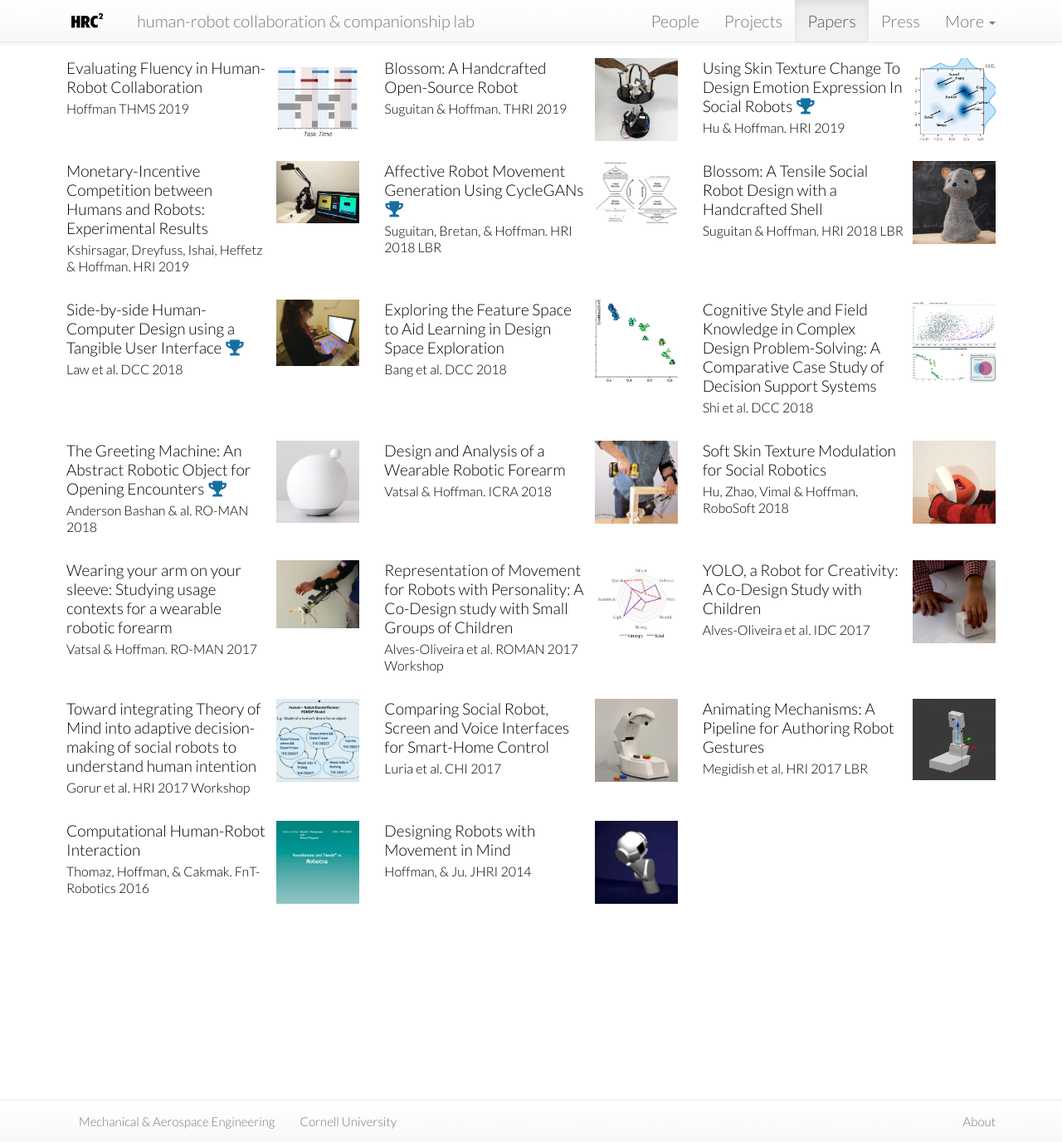
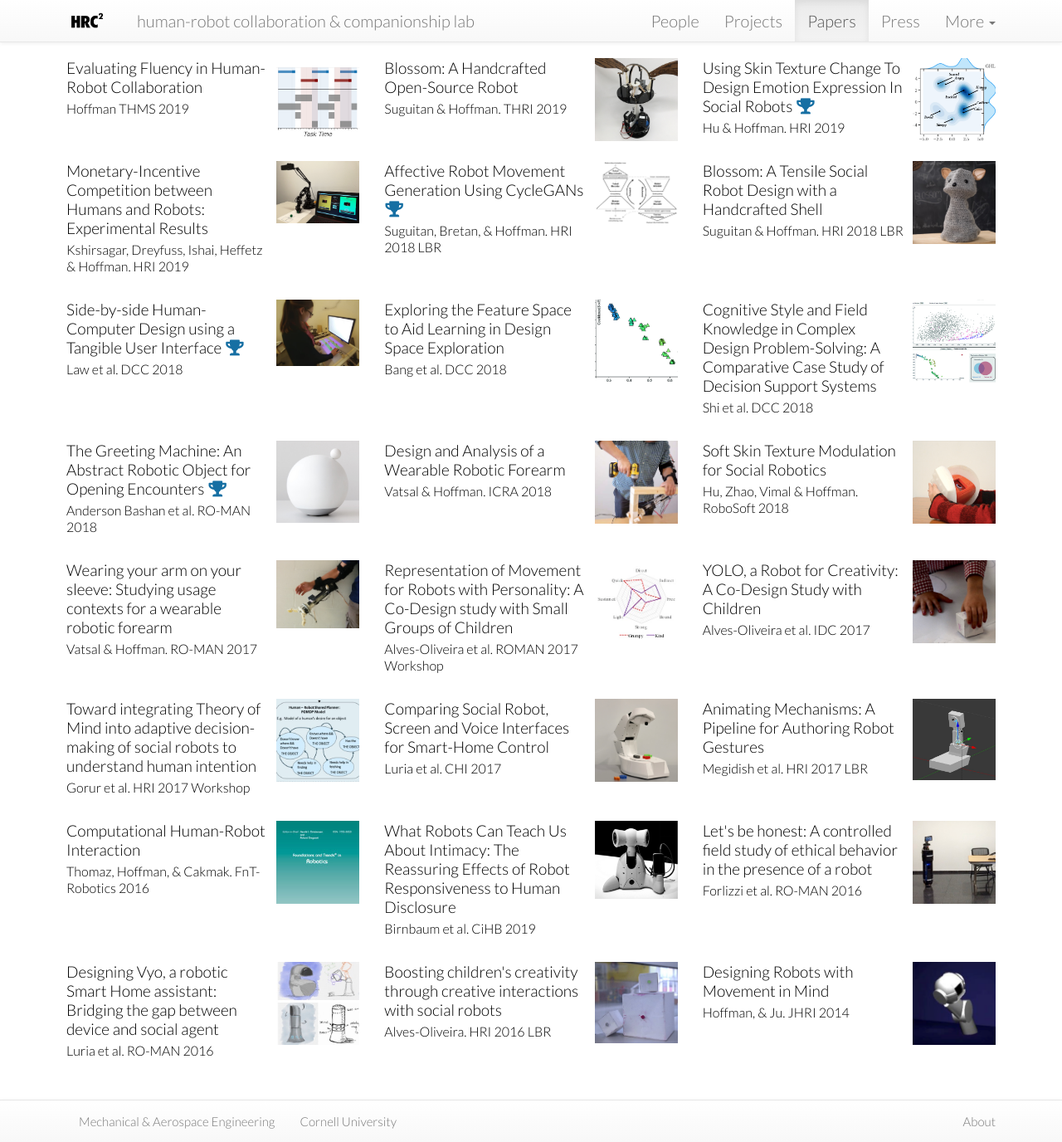
Before and after one commit to hrc2/hrc2.github.io, a Jekyll site: the page built from papers/index.html, in a window 1280 px wide and 1376 px high. Shown: the whole window at 83% size. Built offline with Jekyll 4.4.1, drawn with Linux system fonts in a browser that asks for light colours; nearby versions of some CDN libraries; some web fonts are replaced.

Commit message:
Papers papers papers

```diff
--- /dev/null
+++ b/papers/_posts/2016-03-01-boosting-children.md
@@ -0,0 +1,32 @@
+---
+layout: paper
+title: "Boosting children's creativity through creative interactions with social robots"
+year: "2016"
+shortref: "Alves-Oliveira. HRI 2016 LBR"
+shorttitle: "Boosting children's creativity through creative interactions with social robots"
+nickname: boosting-children-lbr
+journal: "2016 ACM/IEEE International Conference on Human-Robot Interaction (HRI)"
+volume:
+issue:
+pages: 591-592
+authors: "Alves-Oliveira, P., Paiva, A., Arriaga, P., & Hoffman, G."
+image: codesign-cubes.jpg
+pdf:
+pdflink:
+fulltext: https://dl.acm.org/citation.cfm?id=2906996
+pubtype: conference
+github:
+pmid:
+pmcid:
+f1000:
+figshare:
+doi:
+category: papers
+published: true
+tags: [social robot, design]
+---
+{% include JB/setup %}
+
+# Abstract
+
+Abstract: Creativity is one of the most important and pervasive of all human abilities. However, it seems to decline during school age years, in a phenomenon entitled “creative crisis”. As developed societies are shifting from an industrialized economy to a creative economy, there is a need to support creative abilities through life. With this work, we aim to use social robots as boosters for creative-driven behaviors with children.
--- /dev/null
+++ b/papers/_posts/2016-08-27-designing-vyo.md
@@ -0,0 +1,32 @@
+---
+layout: paper
+title: "Designing Vyo, a robotic Smart Home assistant: Bridging the gap between device and social agent"
+year: "2016"
+shortref: "Luria et al. RO-MAN 2016"
+shorttitle: "Designing Vyo, a robotic Smart Home assistant"
+nickname: designing-vyo
+journal: "IEEE International Symposium on Robot and Human Interactive Communication (RO-MAN)"
+volume:
+issue:
+pages:
+authors: "Luria, M., Hoffman, G., Megidish, B., Zuckerman, O., & Park, S."
+image: vyo-design.jpg
+pdf: LuriaetalROMAN16.pdf
+htmllink:
+pubtype: conference
+github:
+pmid:
+pmcid:
+f1000:
+figshare:
+doi: 10.1109/ROMAN.2016.7745234
+category: papers
+published: true
+award:
+tags: [design]
+---
+{% include JB/setup %}
+
+# Abstract
+
+We describe the design process of “Vyo”, a personal assistant serving as a centralized interface for smart home devices. Building on the concepts of ubiquitous and engaging computing in the domestic environment, we identified five design goals for the home robot: engaging, unobtrusive, device-like, respectful, and reassuring. These goals led our design process, which included simultaneous iterative development of the robot's morphology, nonverbal behavior and interaction schemas. We continued with user-centered design research using puppet prototypes of the robot to assess and refine our design choices. The resulting robot, Vyo, straddles the boundary between a monitoring device and a socially expressive agent, and presents a number of novel design outcomes: The combination of TUI “phicons” with social robotics; gesture-related screen exposure; and a non-anthropomorphic monocular expressive face. We discuss how our design goals are expressed in the elements of the robot's final design.
--- /dev/null
+++ b/papers/_posts/2016-08-27-honesty-mobi.md
@@ -0,0 +1,32 @@
+---
+layout: paper
+title: "Let's be honest: A controlled field study of ethical behavior in the presence of a robot"
+year: "2016"
+shortref: "Forlizzi et al. RO-MAN 2016"
+shorttitle: "Let's be honest: A controlled field study of ethical behavior in the presence of a robot"
+nickname: honesty-mobi
+journal: "IEEE International Symposium on Robot and Human Interactive Communication (RO-MAN)"
+volume:
+issue:
+pages:
+authors: "Forlizzi, J., Saensuksopa, T., Salaets, N., Shomin, M., Mericli, T., & Hoffman, G."
+image: mobi-honesty.jpg
+pdf: ForlizzietalROMAN16.pdf
+htmllink:
+pubtype: conference
+github:
+pmid:
+pmcid:
+f1000:
+figshare:
+doi: 10.1109/ROMAN.2016.7745206
+category: papers
+published: true
+award:
+tags: [design]
+---
+{% include JB/setup %}
+
+# Abstract
+
+Human-robot collaboration will increasingly take place in human social settings, including contexts where ethical and honest behavior is paramount. How might these robots affect human honesty? In this paper, we present first evidence of how a robot's presence affects people's ethical behavior in a controlled field study. We observed people passing by a food plate marked as “reserved”, comparing three conditions: no observer, a human observer, and a robot observer. We found that a human observer elicits less attention than a robot, but evokes more of a socially normative presence causing people to act honestly. Conversely, we found that a robot observer elicits more attention, engagement, and a monitoring presence. But even though people were suspicious that they were being monitored, they still behaved dishonestly in the robot observer condition.
--- /dev/null
+++ b/papers/_posts/2016-10-15-robot-intimacy.md
@@ -0,0 +1,33 @@
+---
+layout: paper
+title: "What Robots Can Teach Us About Intimacy: The Reassuring Effects of Robot Responsiveness to Human Disclosure"
+year: "2019"
+shortref: "Birnbaum et al. CiHB 2019"
+shorttitle: "What Robots Can Teach Us About Intimacy"
+nickname: robot-intimacy
+journal: "Computers in Human Behavior"
+volume: 63
+issue:
+pages: 416-423
+authors: "Birnbaum, G., Mizrahi, M., Hoffman, G., Reis, H., Finkel, E., & Sass, O."
+image: travis-front.jpg
+pdf: BirnbaumetalCiHB16.pdf
+pdflink:
+fulltext:
+pubtype: journal
+github:
+pmid:
+pmcid:
+f1000:
+figshare:
+doi: 10.1016/j.chb.2016.05.064
+category: papers
+published: true
+tags:
+- studies
+---
+{% include JB/setup %}
+
+# Abstract
+
+Perceiving another person as responsive to one’s needs is inherent to the formation of attachment bonds and is the foundation for safe-haven and secure-base processes. Two studies examined whether such processes also apply to interactions with robots. In both studies, participants had one-at-a-time sessions, in which they disclosed a personal event to a non-humanoid robot that responded either responsively or unresponsively across two modalities (gestures, text). Study 1 showed that a robot’s responsiveness increased perceptions of its appealing traits, approach behaviors towards the robot, and the willingness to use it as a companion in stressful situations. Study 2 found that in addition to producing similar reactions in a different context, interacting with a responsive robot improved self-perceptions during a subsequent stress-generating task. These findings suggest that humans not only utilize responsiveness cues to ascribe social intentions to robots, but can actually use them as a source of consolation and security.
--- a/papers/_posts/2018-08-27-greetingmachine-roman.md
+++ b/papers/_posts/2018-08-27-greetingmachine-roman.md
@@ -2,7 +2,7 @@
 layout: paper
 title: "The Greeting Machine: An Abstract Robotic Object for Opening Encounters"
 year: "2018"
-shortref: "Anderson Bashan & al. RO-MAN 2018"
+shortref: "Anderson Bashan et al. RO-MAN 2018"
 shorttitle: "The Greeting Machine: An Abstract Robotic Object for Opening Encounters"
 nickname: greetingmachine-roman18
 journal: "IEEE International Symposium on Robot and Human Interactive Communication (RO-MAN)"
```
Also changed, not shown: assets/images/papers/codesign-cubes.jpg (added), assets/images/papers/mobi-honesty.jpg (added), assets/images/papers/travis-front.jpg (added), assets/images/papers/vyo-design.jpg (added), 3 other files.
